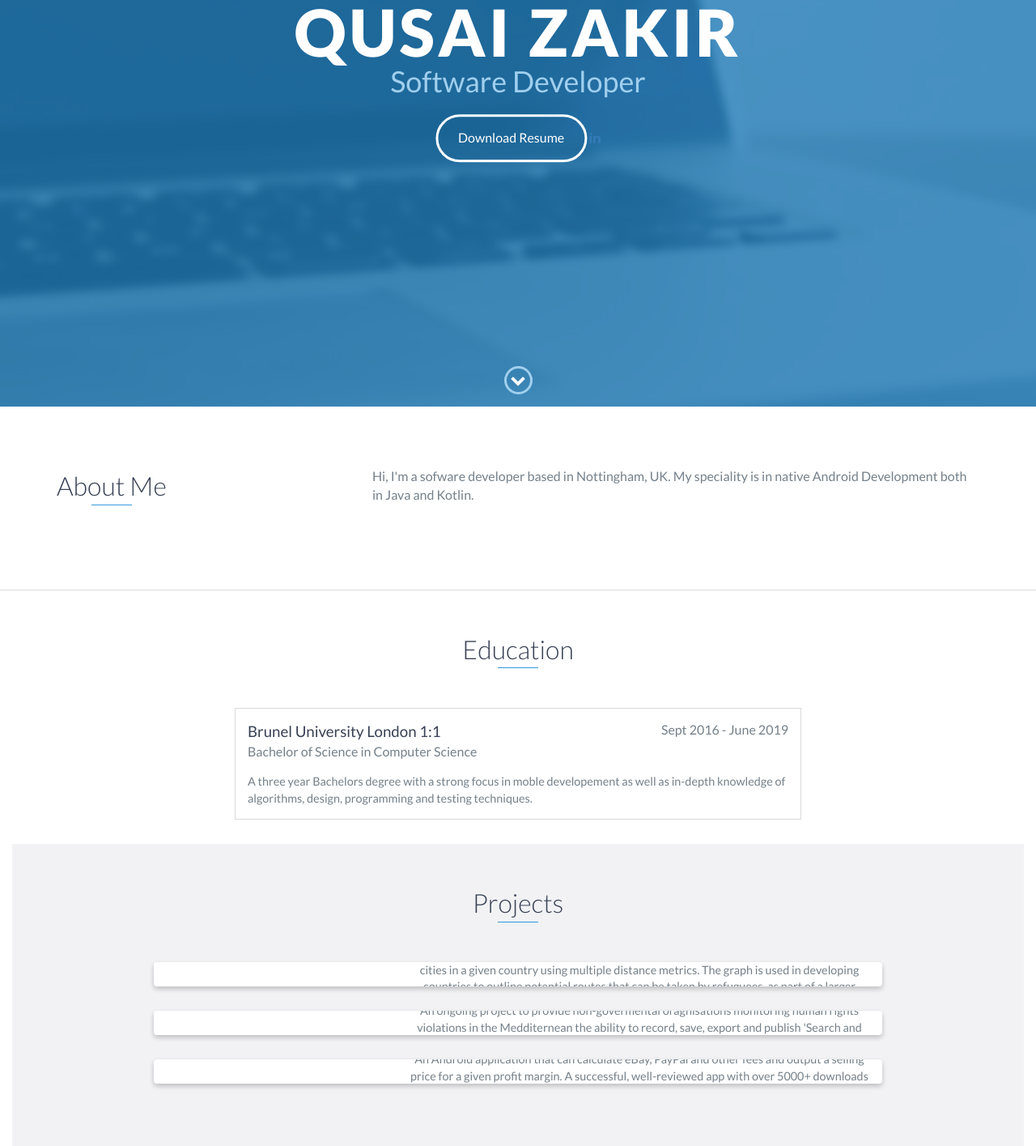
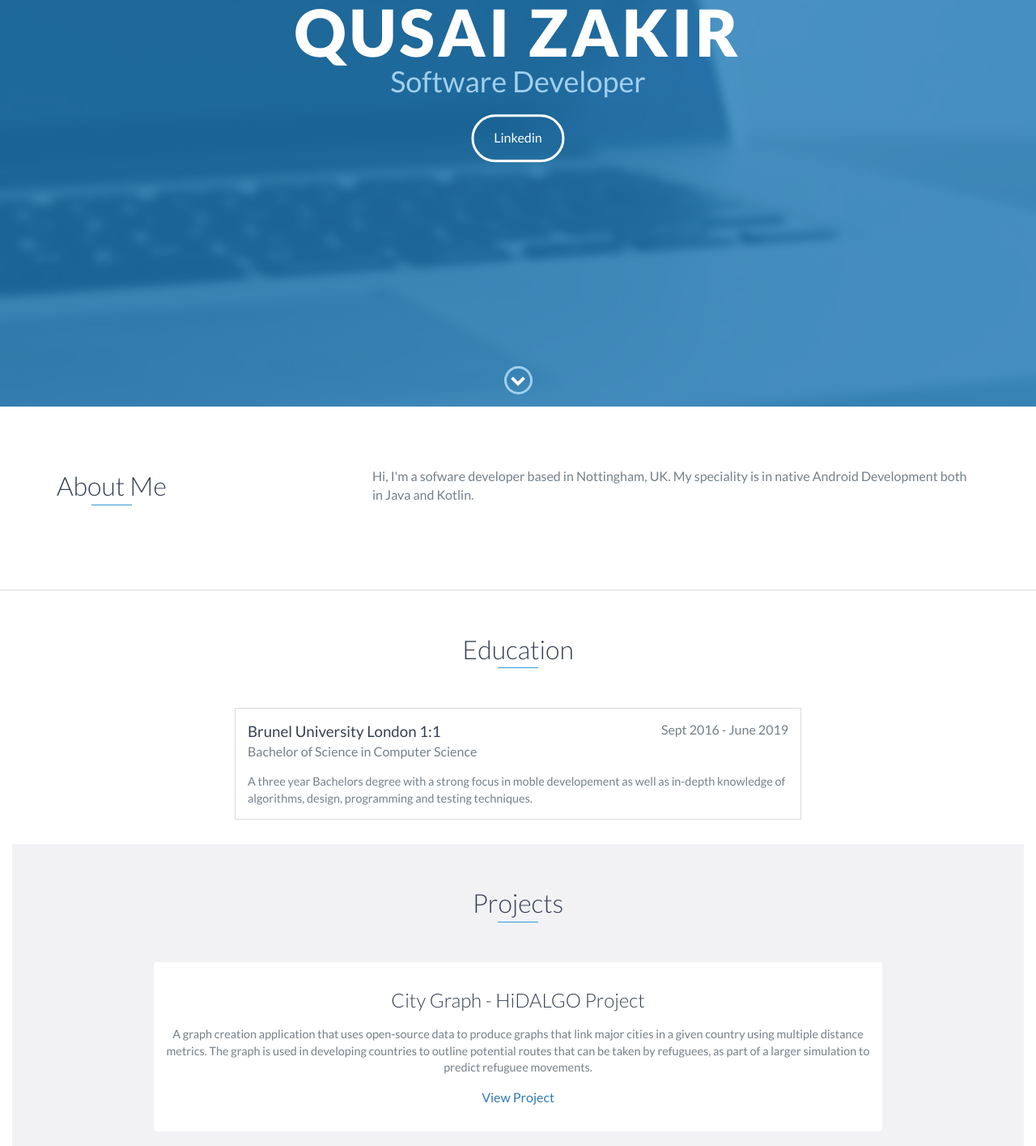
Before and after one commit to qusaizakir/qusaizakir-portfolio, a plain HTML site: page index.html in a window 1280 px wide. Shown: the part 298-1713 px from the top of the page at 81% size. Drawn offline with nearby package versions, Linux system fonts and the light colour scheme.

Commit message:
Fixed Projects and changed resume to linkedin

```diff
--- a/index.html
+++ b/index.html
@@ -41,8 +41,7 @@
         <div id="lead-content">
             <h1>Qusai Zakir</h1>
             <h2>Software Developer</h2>
-            <a href="#" class="btn-rounded-white">Download Resume</a>
-	    <a href="https://www.linkedin.com/in/qusai-zakir-658003179/" target="_blank"><i class="fa fa-linkedin" aria-hidden="true"></i></a>
+	    <a href="https://www.linkedin.com/in/qusai-zakir-658003179/" class="btn-rounded-white">Linkedin</a>
 
         </div>
         <!-- End #lead-content -->
@@ -90,10 +89,8 @@
         <h2 class="heading">Projects</h2>
         <div class="container">
             <div class="row">
-                <div class="project shadow-large">
-                    <div class="project no-image">
-                    </div>
-                    <!-- End .project-image -->
+
+                <div class="project no-image">
                     <div class="project-info">
                         <h3>City Graph - HiDALGO Project</h3>
                         <p>
@@ -106,10 +103,7 @@
                 </div>
                 <!-- End .project -->
 
-                <div class="project shadow-large">
-                    <div class="project no-image">
-                    </div>
-                    <!-- End .project-image -->
+                <div class="project no-image">
                     <div class="project-info">
                         <h3>SAROBMED Android Application</h3>
                         <p>
@@ -122,10 +116,7 @@
                 </div>
                 <!-- End .project -->
 
-		<div class="project shadow-large">
-                    <div class="project no-image">
-                    </div>
-                    <!-- End .project-image -->
+		<div class="project no-image">
                     <div class="project-info">
                         <h3>Sale Price: eBay Fees & Profit Calculator</h3>
                         <p>
```
